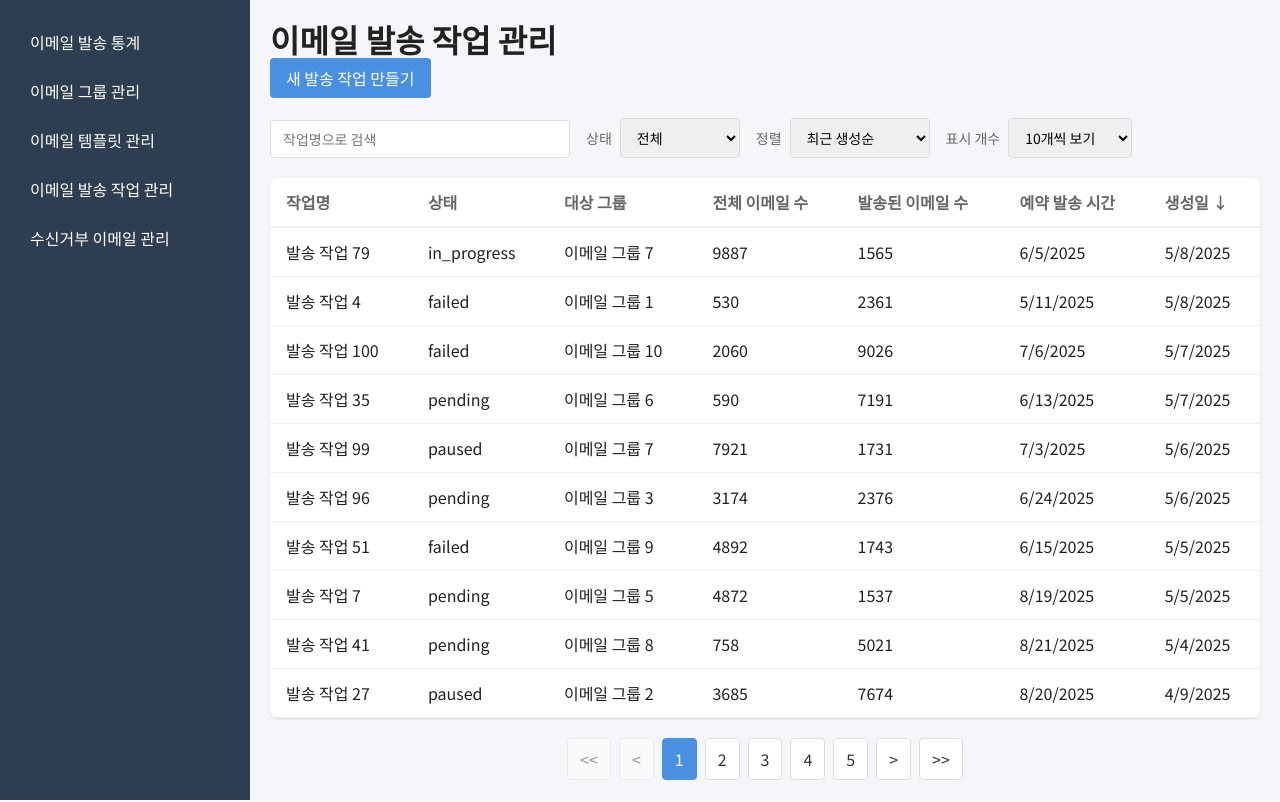
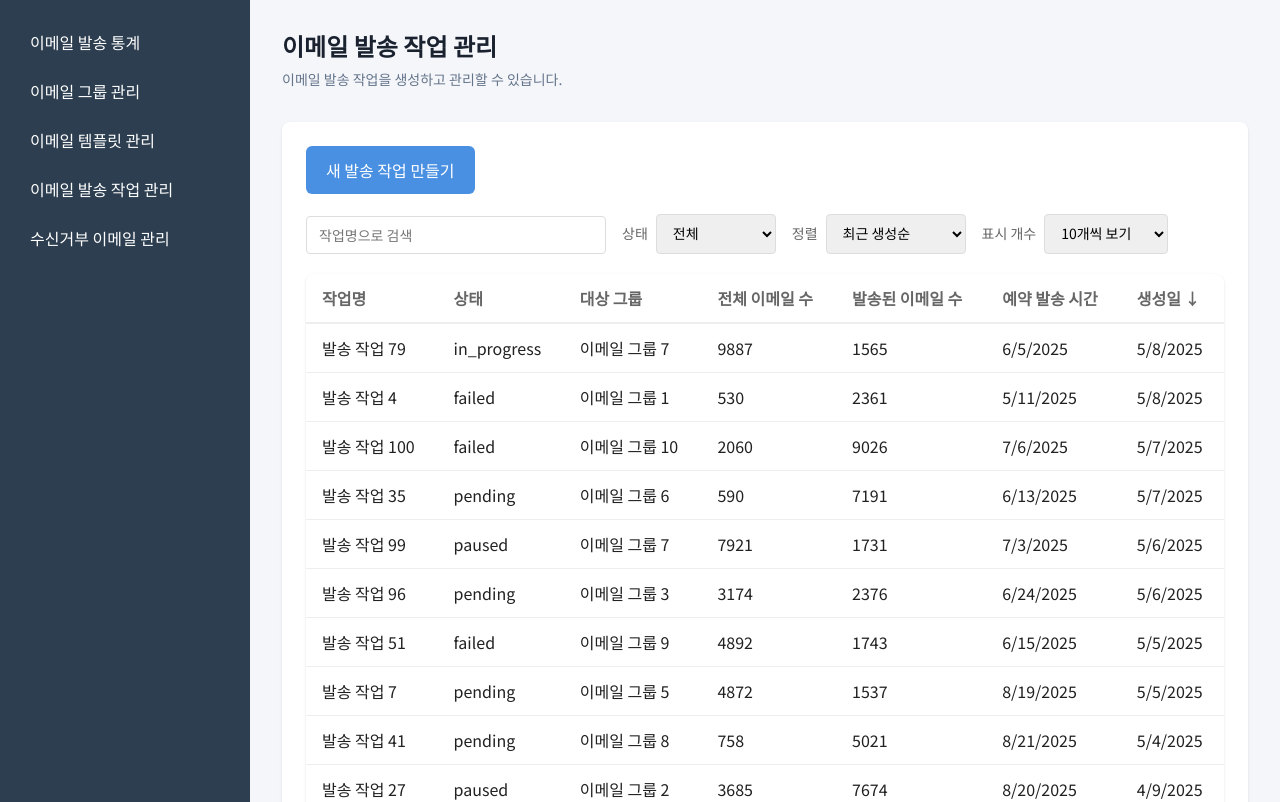
Before and after one commit to leessang10/bulk_email_project, a React (Vite) app in the folder frontend/: page /send-task in a window 1280 px wide. Shown: the top 802 px of the page. Built offline with nearby package versions, Linux system fonts and the light colour scheme.

Commit message:
feat: 목록 페이지 레이아웃 통일

```diff
--- /dev/null
+++ b/frontend/src/common/components/PageLayout.tsx
@@ -0,0 +1,58 @@
+import type { ReactNode } from "react";
+import styled from "styled-components";
+
+interface PageLayoutProps {
+  title: string;
+  description?: string;
+  children: ReactNode;
+}
+
+const PageLayout = ({ title, description, children }: PageLayoutProps) => {
+  return (
+    <PageContainer>
+      <PageHeader>
+        <PageTitle>{title}</PageTitle>
+        {description && <PageDescription>{description}</PageDescription>}
+      </PageHeader>
+      <ContentSection>{children}</ContentSection>
+    </PageContainer>
+  );
+};
+
+export default PageLayout;
+
+const PageContainer = styled.div`
+  padding: 32px;
+  // max-width: 1200px;
+  margin: 0 auto;
+  width: 100%;
+
+  @media (max-width: 768px) {
+    padding: 16px;
+  }
+`;
+
+const PageHeader = styled.div`
+  margin-bottom: 32px;
+`;
+
+const PageTitle = styled.h1`
+  font-size: 24px;
+  font-weight: 600;
+  color: #1a2230;
+  margin: 0 0 8px 0;
+`;
+
+const PageDescription = styled.p`
+  color: #64748b;
+  margin: 0;
+  font-size: 14px;
+`;
+
+const ContentSection = styled.section`
+  background: white;
+  border-radius: 8px;
+  box-shadow: 0 1px 3px rgba(0, 0, 0, 0.1);
+  padding: 24px;
+  margin-bottom: 24px;
+`;
--- a/frontend/src/common/components/Pagination/index.tsx
+++ b/frontend/src/common/components/Pagination/index.tsx
@@ -1,31 +1,5 @@
 import React from "react";
 import styled from "styled-components";
-
-const PaginationContainer = styled.div`
-  display: flex;
-  justify-content: center;
-  align-items: center;
-  margin-top: 20px;
-  gap: 8px;
-`;
-
-const PageButton = styled.button<{ isActive?: boolean }>`
-  padding: 8px 12px;
-  border: 1px solid ${(props) => (props.isActive ? "#4a90e2" : "#ddd")};
-  background-color: ${(props) => (props.isActive ? "#4a90e2" : "white")};
-  color: ${(props) => (props.isActive ? "white" : "#333")};
-  border-radius: 4px;
-  cursor: pointer;
-
-  &:hover {
-    background-color: ${(props) => (props.isActive ? "#357abd" : "#f8f9fa")};
-  }
-
-  &:disabled {
-    cursor: not-allowed;
-    opacity: 0.5;
-  }
-`;
 
 interface PaginationProps {
   currentPage: number;
@@ -92,3 +66,29 @@ const Pagination: React.FC<PaginationProps> = ({
 };
 
 export default Pagination;
+
+const PaginationContainer = styled.div`
+  display: flex;
+  justify-content: center;
+  align-items: center;
+  margin-top: 20px;
+  gap: 8px;
+`;
+
+const PageButton = styled.button<{ isActive?: boolean }>`
+  padding: 8px 12px;
+  border: 1px solid ${(props) => (props.isActive ? "#4a90e2" : "#ddd")};
+  background-color: ${(props) => (props.isActive ? "#4a90e2" : "white")};
+  color: ${(props) => (props.isActive ? "white" : "#333")};
+  border-radius: 4px;
+  cursor: pointer;
+
+  &:hover {
+    background-color: ${(props) => (props.isActive ? "#357abd" : "#f8f9fa")};
+  }
+
+  &:disabled {
+    cursor: not-allowed;
+    opacity: 0.5;
+  }
+`;
--- a/frontend/src/pages/email-groups/index.tsx
+++ b/frontend/src/pages/email-groups/index.tsx
@@ -1,31 +1,9 @@
 import { useState } from "react";
 import styled from "styled-components";
+import PageLayout from "../../common/components/PageLayout";
 import Pagination from "../../common/components/Pagination";
 import SearchFilter from "../../common/components/SearchFilter";
 import Table from "../../common/components/Table";
-
-const EmailGroupsContainer = styled.div`
-  padding: 20px;
-`;
-
-const ActionButtons = styled.div`
-  margin-bottom: 20px;
-  display: flex;
-  gap: 10px;
-`;
-
-const Button = styled.button`
-  padding: 8px 16px;
-  background-color: #4a90e2;
-  color: white;
-  border: none;
-  border-radius: 4px;
-  cursor: pointer;
-
-  &:hover {
-    background-color: #357abd;
-  }
-`;
 
 interface EmailGroup {
   id: number;
@@ -94,9 +72,10 @@ const EmailGroupsPage = () => {
   const totalPages = Math.ceil(filteredData.length / perPage);
 
   return (
-    <EmailGroupsContainer>
-      <h1>이메일 그룹 관리</h1>
-
+    <PageLayout
+      title="이메일 그룹 관리"
+      description="이메일 그룹을 생성하고 관리할 수 있습니다."
+    >
       <ActionButtons>
         <Button>새 그룹 만들기</Button>
         <Button>엑셀 일괄 등록</Button>
@@ -127,8 +106,37 @@ const EmailGroupsPage = () => {
         totalPages={totalPages}
         onPageChange={setCurrentPage}
       />
-    </EmailGroupsContainer>
+    </PageLayout>
   );
 };
 
 export default EmailGroupsPage;
+
+const ActionButtons = styled.div`
+  margin-bottom: 20px;
+  display: flex;
+  gap: 10px;
+
+  @media (max-width: 768px) {
+    flex-direction: column;
+  }
+`;
+
+const Button = styled.button`
+  padding: 12px 20px;
+  background-color: #4a90e2;
+  color: white;
+  border: none;
+  border-radius: 6px;
+  cursor: pointer;
+  font-weight: 500;
+  transition: background-color 0.2s;
+
+  &:hover {
+    background-color: #357abd;
+  }
+
+  &:active {
+    background-color: #2d6da3;
+  }
+`;
--- a/frontend/src/pages/send-task/index.tsx
+++ b/frontend/src/pages/send-task/index.tsx
@@ -1,29 +1,36 @@
 import { useState } from "react";
 import styled from "styled-components";
+import PageLayout from "../../common/components/PageLayout";
 import Pagination from "../../common/components/Pagination";
 import SearchFilter from "../../common/components/SearchFilter";
 import Table from "../../common/components/Table";
-
-const SendTaskContainer = styled.div`
-  padding: 20px;
-`;
 
 const ActionButtons = styled.div`
   margin-bottom: 20px;
   display: flex;
   gap: 10px;
+
+  @media (max-width: 768px) {
+    flex-direction: column;
+  }
 `;
 
 const Button = styled.button`
-  padding: 8px 16px;
+  padding: 12px 20px;
   background-color: #4a90e2;
   color: white;
   border: none;
-  border-radius: 4px;
+  border-radius: 6px;
   cursor: pointer;
+  font-weight: 500;
+  transition: background-color 0.2s;
 
   &:hover {
     background-color: #357abd;
+  }
+
+  &:active {
+    background-color: #2d6da3;
   }
 `;
 
@@ -124,9 +131,10 @@ const SendTaskPage = () => {
   const totalPages = Math.ceil(filteredData.length / perPage);
 
   return (
-    <SendTaskContainer>
-      <h1>이메일 발송 작업 관리</h1>
-
+    <PageLayout
+      title="이메일 발송 작업 관리"
+      description="이메일 발송 작업을 생성하고 관리할 수 있습니다."
+    >
       <ActionButtons>
         <Button>새 발송 작업 만들기</Button>
       </ActionButtons>
@@ -162,7 +170,7 @@ const SendTaskPage = () => {
         totalPages={totalPages}
         onPageChange={setCurrentPage}
       />
-    </SendTaskContainer>
+    </PageLayout>
   );
 };
 
--- a/frontend/src/pages/unsubscribes/index.tsx
+++ b/frontend/src/pages/unsubscribes/index.tsx
@@ -1,5 +1,6 @@
 import { useState } from "react";
 import styled from "styled-components";
+import PageLayout from "../../common/components/PageLayout";
 import Pagination from "../../common/components/Pagination";
 import SearchFilter from "../../common/components/SearchFilter";
 import Table from "../../common/components/Table";
@@ -89,9 +90,10 @@ const UnsubscribesPage = () => {
   const totalPages = Math.ceil(filteredData.length / perPage);
 
   return (
-    <UnsubscribesContainer>
-      <h1>수신거부 이메일 관리</h1>
-
+    <PageLayout
+      title="수신 거부 이메일 관리"
+      description="수신 거부된 이메일 주소와 사유를 관리할 수 있습니다."
+    >
       <SearchFilter
         searchPlaceholder="이메일 주소로 검색"
         onSearchChange={setSearchTerm}
@@ -123,7 +125,7 @@ const UnsubscribesPage = () => {
         totalPages={totalPages}
         onPageChange={setCurrentPage}
       />
-    </UnsubscribesContainer>
+    </PageLayout>
   );
 };
 
```
